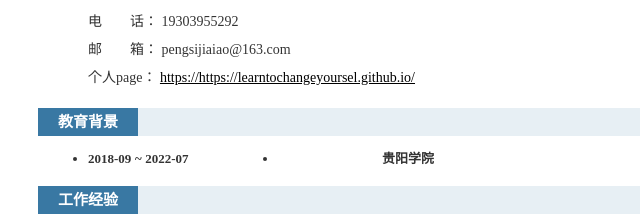
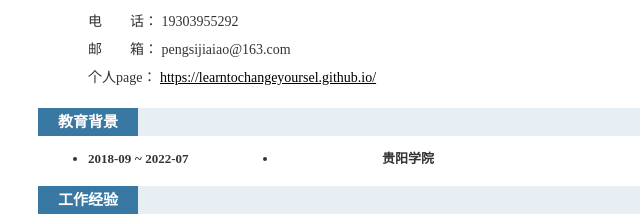
Before and after one commit to Learntochangeyoursel/Learntochangeyoursel.github.io, a website: page index.html in a window 1280 px wide. Shown: the part 302-526 px from the top of the page, 0-640 px from the left. Drawn offline with Linux system fonts and the light colour scheme.

Commit message:
简历上传

```diff
--- a/index.html
+++ b/index.html
@@ -374,7 +374,7 @@
                                                     <dd style="line-height:24px;" data-v-03cfdfc4>
                                                         <span data-v-03cfdfc4>个人page</span>：
                                                         <a class="mine"
-                                                           href="https://https://learntochangeyoursel.github.io">https://https://learntochangeyoursel.github.io/</a>
+                                                           href="https://learntochangeyoursel.github.io">https://learntochangeyoursel.github.io/</a>
                                                     </dd>
                                                 </dl>
                                                 <div class="photo_box"
```
